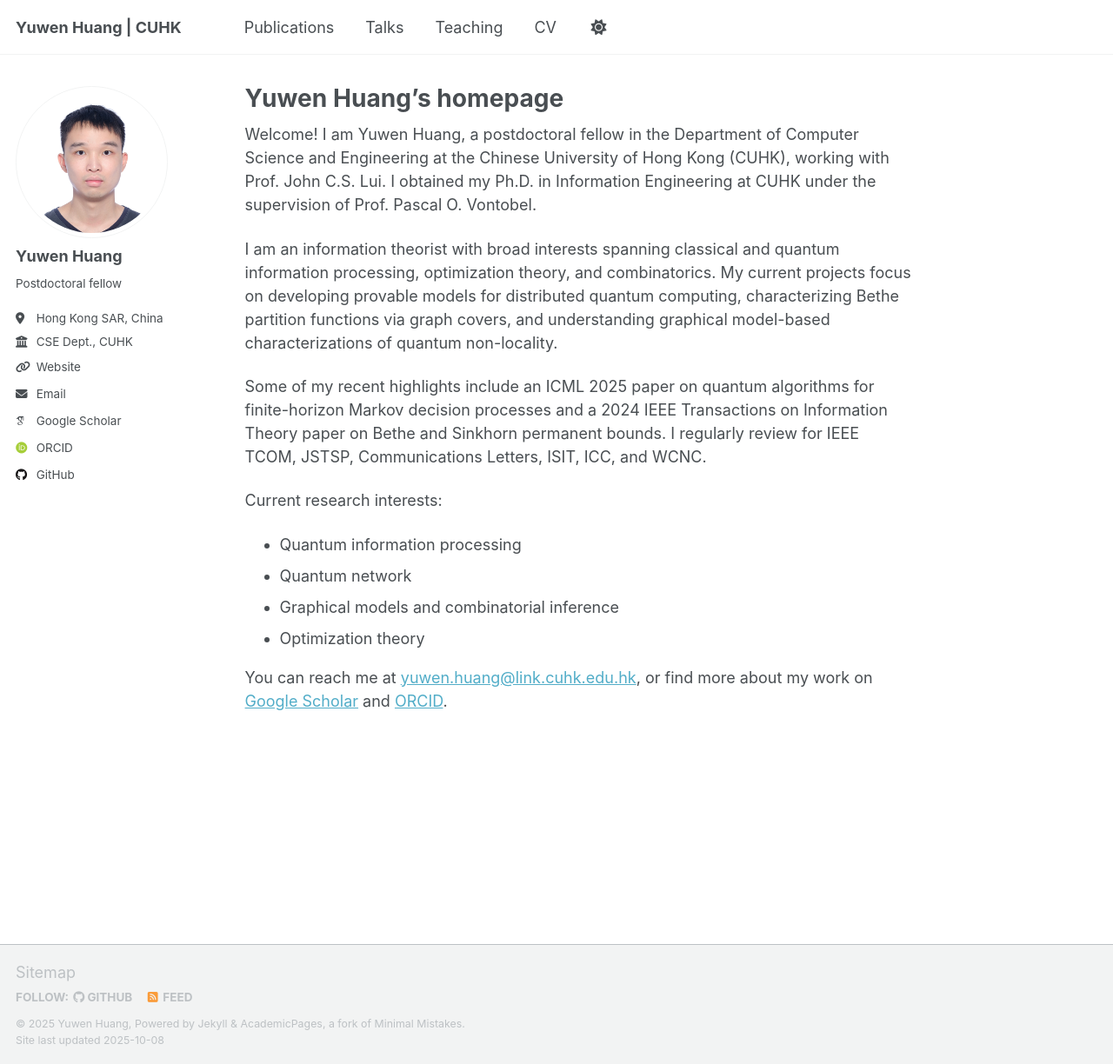
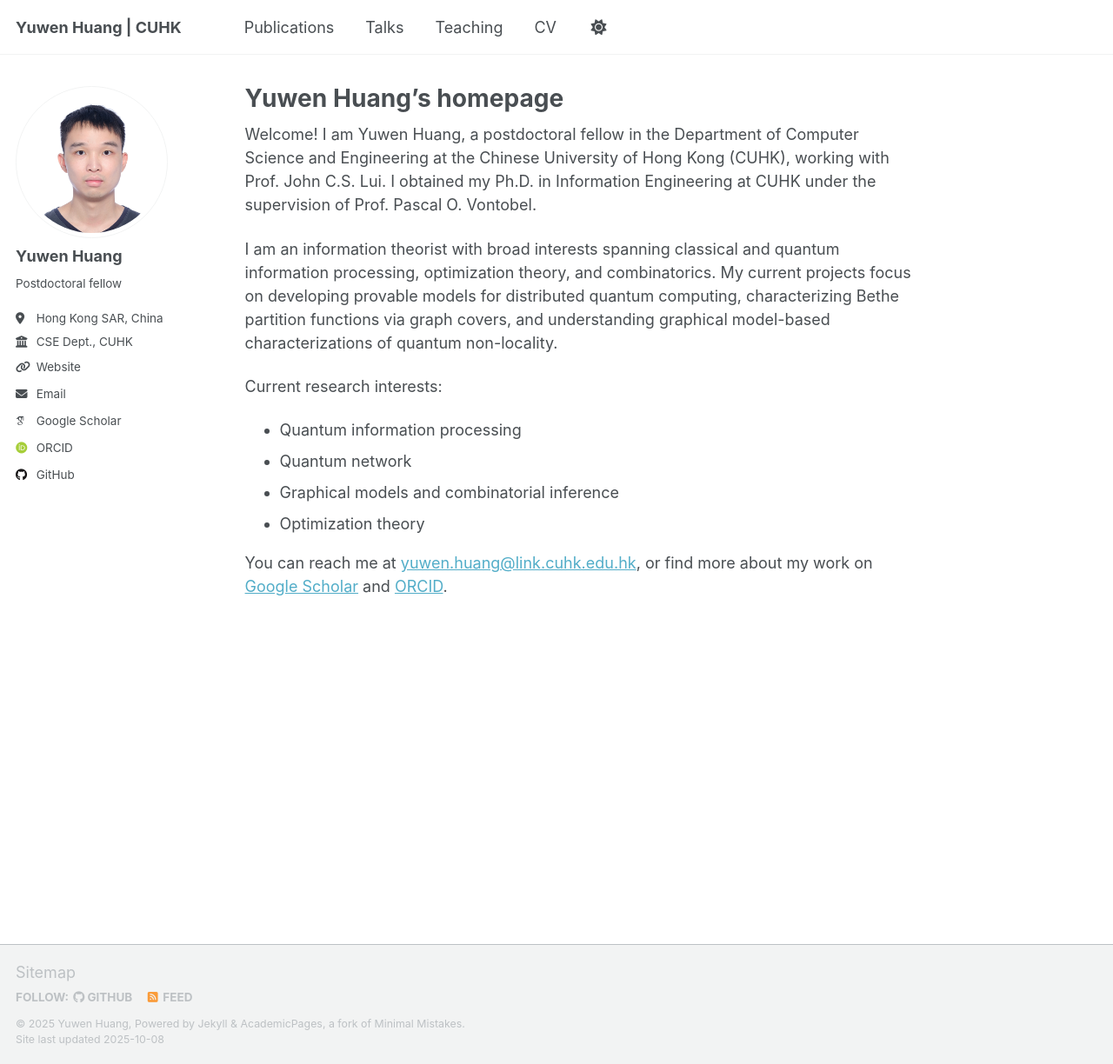
Before and after one commit to YuwenHuang0/YuwenHuang0.github.io, a Jekyll site: the page built from _pages/about.md, in a window 1280 px wide and 1224 px high. Shown: the whole window at 87% size. Built offline with Jekyll 4.4.1, drawn with Linux system fonts in a browser that asks for light colours; some web fonts are replaced; a script that is not in the unit is left out.

Commit message:
Update about.md

```diff
--- a/_pages/about.md
+++ b/_pages/about.md
@@ -11,8 +11,6 @@ Welcome! I am Yuwen Huang, a postdoctoral fellow in the Department of Computer S
 
 I am an information theorist with broad interests spanning classical and quantum information processing, optimization theory, and combinatorics. My current projects focus on developing provable models for distributed quantum computing, characterizing Bethe partition functions via graph covers, and understanding graphical model-based characterizations of quantum non-locality.
 
-Some of my recent highlights include an ICML 2025 paper on quantum algorithms for finite-horizon Markov decision processes and a 2024 IEEE Transactions on Information Theory paper on Bethe and Sinkhorn permanent bounds. I regularly review for IEEE TCOM, JSTSP, Communications Letters, ISIT, ICC, and WCNC.
-
 Current research interests:
 
 - Quantum information processing
```
